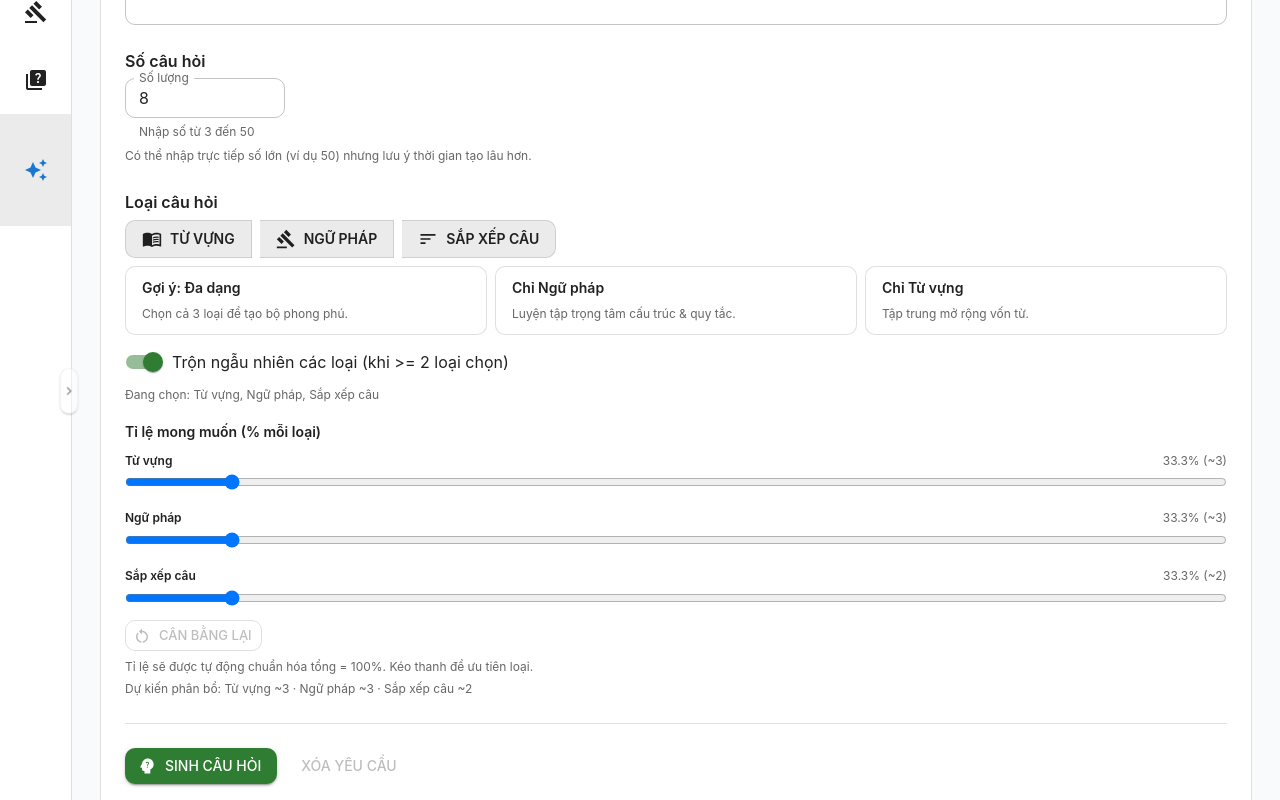
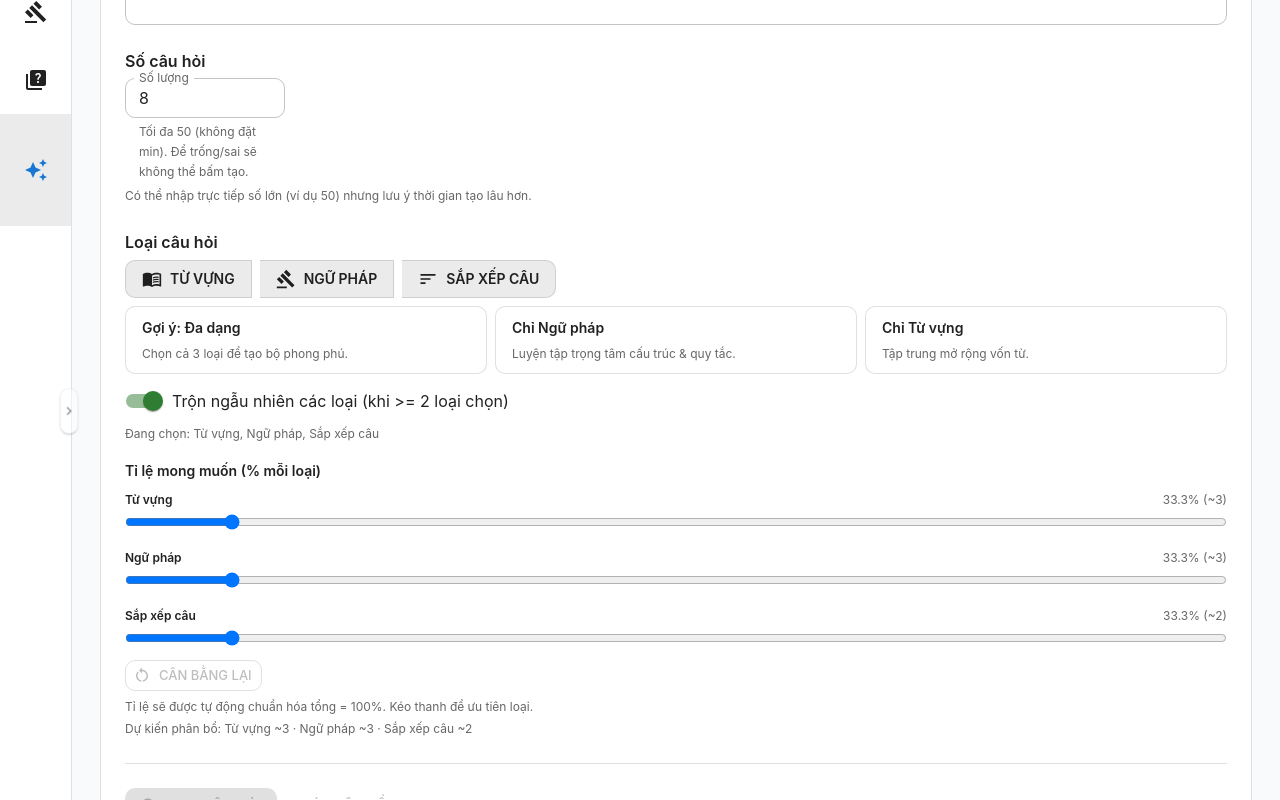
Before and after one commit to phunguyen321/english-app, a Next.js app: page /generate-quizzes in a window 1280 px wide. Shown: the part 220-1020 px from the top of the page. Built offline with nearby package versions, Linux system fonts and the light colour scheme.

Commit message:
fix input number

```diff
--- a/src/app/generate-quizzes/page.tsx
+++ b/src/app/generate-quizzes/page.tsx
@@ -33,7 +33,8 @@ export default function GenerateQuizzesPage() {
   const router = useRouter();
   const dispatch = useAppDispatch();
   const [requirements, setRequirements] = useState("");
-  const [count, setCount] = useState<number>(8);
+  // Keep raw input as string to avoid forcing a default like 0 when user clears the field
+  const [countInput, setCountInput] = useState<string>("8");
   const [mixTypes, setMixTypes] = useState(true);
   const [allowedTypes, setAllowedTypes] = useState<string[]>([
     "vocab-mcq",
@@ -54,6 +55,17 @@ export default function GenerateQuizzesPage() {
     "sentence-order": 1,
   });
 
+  // Parse and validate count without mutating user input
+  const parsedCount = useMemo(() => {
+    const v = parseInt(countInput, 10);
+    return Number.isFinite(v) ? v : NaN;
+  }, [countInput]);
+  // Valid when between 1 and 50 inclusive
+  const isCountValid =
+    Number.isFinite(parsedCount) && parsedCount >= 1 && parsedCount <= 50;
+  // For calculations, treat invalid as 0 so predictedCounts show 0 without blocking typing
+  const allocCount = isCountValid ? (parsedCount as number) : 0;
+
   // Compute normalized ratios for display
   const normalizedRatios = useMemo(() => {
     const activeEntries = Object.entries(typeRatios).filter(([k]) =>
@@ -73,11 +85,11 @@ export default function GenerateQuizzesPage() {
     }));
     const rawAllocs = entries.map((e) => ({
       type: e.type,
-      raw: (e.pct / 100) * count,
-      floor: Math.floor((e.pct / 100) * count),
+      raw: (e.pct / 100) * allocCount,
+      floor: Math.floor((e.pct / 100) * allocCount),
     }));
     const allocated = rawAllocs.reduce((a, r) => a + r.floor, 0);
-    let leftover = count - allocated;
+    let leftover = allocCount - allocated;
     // distribute leftover by largest fractional part
     const fracSorted = [...rawAllocs]
       .map((r) => ({ type: r.type, frac: r.raw - r.floor }))
@@ -92,7 +104,7 @@ export default function GenerateQuizzesPage() {
       idx++;
     }
     return result;
-  }, [allowedTypes, normalizedRatios, count]);
+  }, [allowedTypes, normalizedRatios, allocCount]);
 
   const updateRatio = (key: string, value: number) => {
     setTypeRatios((prev) => ({ ...prev, [key]: value }));
@@ -130,7 +142,7 @@ export default function GenerateQuizzesPage() {
         headers: { "Content-Type": "application/json" },
         body: JSON.stringify({
           requirements,
-          count,
+          count: parsedCount,
           mixTypes,
           allowedTypes,
           typeRatios: Object.fromEntries(
@@ -184,15 +196,30 @@ export default function GenerateQuizzesPage() {
               type="number"
               size="small"
               disabled={loading}
-              value={count}
+              value={countInput}
               onChange={(e) => {
-                const v = parseInt(e.target.value, 10);
-                if (isNaN(v)) return setCount(3);
-                setCount(Math.min(Math.max(v, 3), 50));
+                const val = e.target.value;
+                if (val === "") {
+                  setCountInput("");
+                  return;
+                }
+                const v = parseInt(val, 10);
+                if (Number.isNaN(v)) {
+                  // Keep raw text to not force a default like 0
+                  setCountInput(val);
+                } else {
+                  // Cap only the maximum; no minimum enforcement
+                  setCountInput(String(Math.min(v, 50)));
+                }
               }}
-              inputProps={{ min: 3, max: 50 }}
+              inputProps={{ max: 50 }}
               sx={{ width: 160, maxWidth: "100%" }}
-              helperText="Nhập số từ 3 đến 50"
+              error={!isCountValid}
+              helperText={
+                isCountValid
+                  ? "Tối đa 50 (không đặt min). Để trống/sai sẽ không thể bấm tạo."
+                  : "Số hợp lệ từ 1 đến 50."
+              }
               label="Số lượng"
             />
             <Typography
@@ -428,7 +455,7 @@ export default function GenerateQuizzesPage() {
             <Button
               variant="contained"
               onClick={handleGenerate}
-              disabled={loading}
+              disabled={loading || !requirements.trim() || !isCountValid}
               startIcon={<PsychologyAltIcon />}
             >
               {loading ? "Đang tạo..." : "Sinh câu hỏi"}
```
